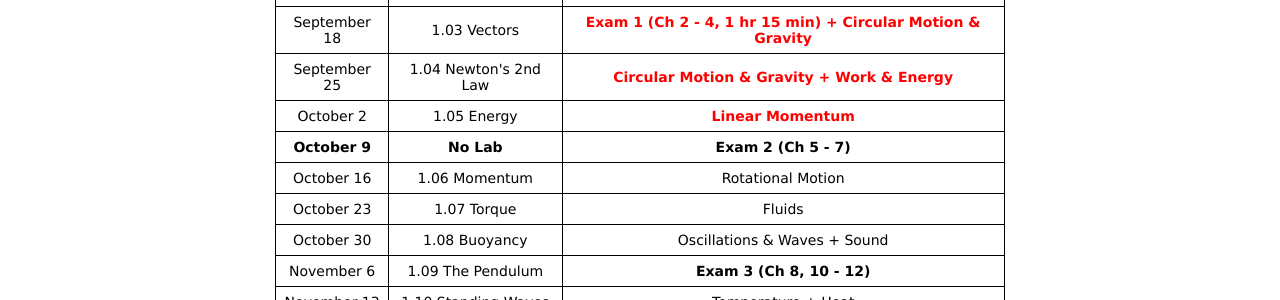
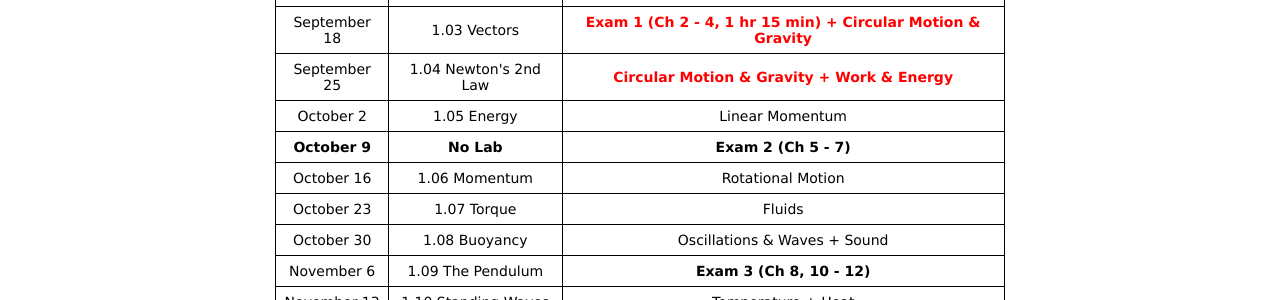
Before and after one commit to dhlaurence/dhlaurence.github.io, a Jekyll site: the page built from teaching/phys2350fall17.html, in a window 1280 px wide. Shown: the part 648-948 px from the top of the page. Built offline with Jekyll 4.4.1, drawn with Linux system fonts in a browser that asks for light colours.

Commit message:
Update phys2350fall17.html

```diff
--- a/teaching/phys2350fall17.html
+++ b/teaching/phys2350fall17.html
@@ -78,7 +78,7 @@ title: PHYS2350Fall2017
   <tr>
     <td>October 2</td>
     <td>1.05 Energy</td>
-    <td><b><font color="red">Linear Momentum</font></b></td>
+    <td>Linear Momentum</td>
   </tr>
   <tr>
     <td><b>October 9</b></td>
```
